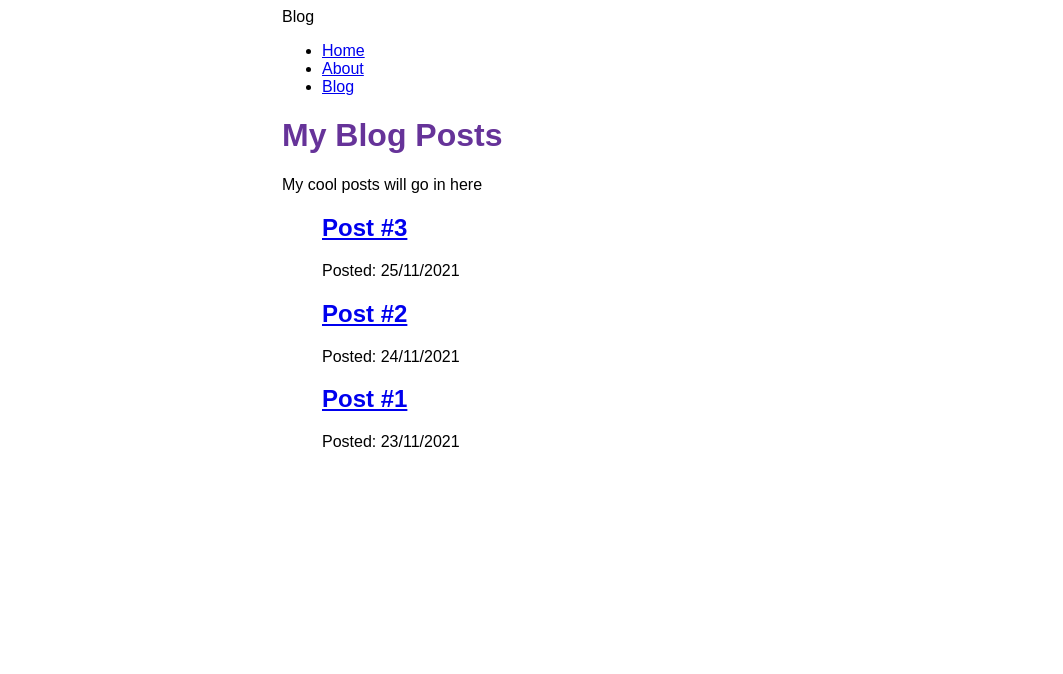
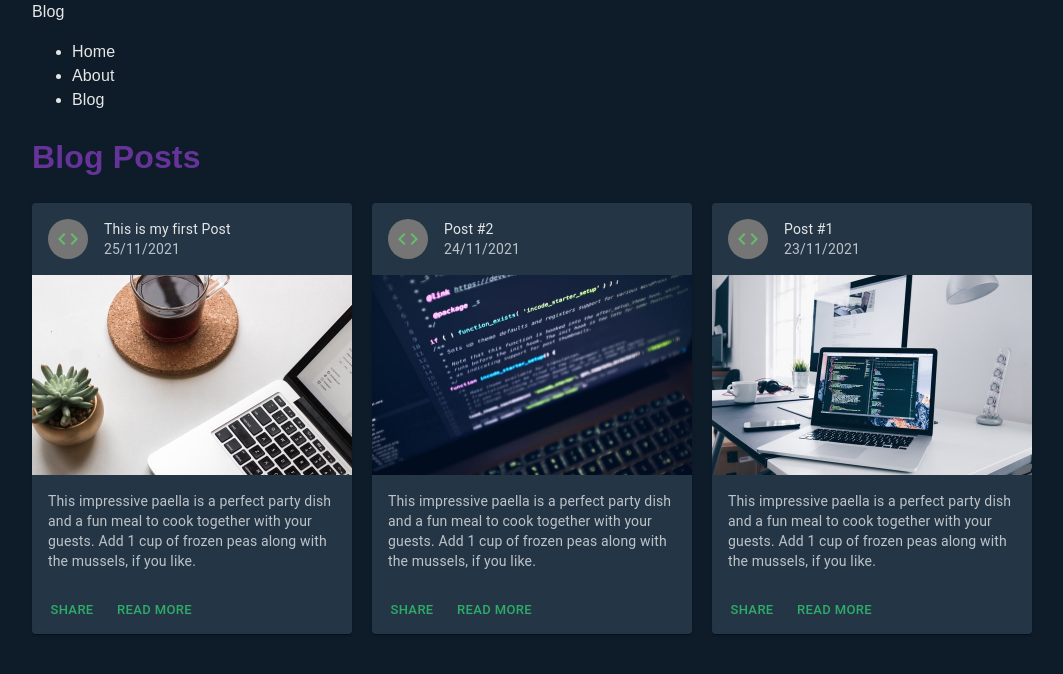
Before and after one commit to DominikMikes/blog, a Gatsby site: page /blog in a window 1280 px wide. Shown: the whole page, without its empty margins (108-1171 px from the left). Built offline with nearby package versions, Linux system fonts and the light colour scheme; Gatsby itself is replaced by a stand-in of ours.

Commit message:
added mui theme, blog card

```diff
--- a/gatsby-config.js
+++ b/gatsby-config.js
@@ -31,6 +31,7 @@ module.exports = {
       },
     },
     "gatsby-plugin-mdx",
-    "gatsby-transformer-sharp"
+    "gatsby-transformer-sharp",
+    "gatsby-plugin-material-ui"
   ],
 };
--- a/src/blog/first-post/index.mdx
+++ b/src/blog/first-post/index.mdx
@@ -2,6 +2,7 @@
 title: 'Post #1'
 date: '2021-11-23'
 hero_image: "./image1.jpg"
+hero_image_thumb: "./image1_thumb.jpg"
 hero_image_alt: "Code Image"
 hero_image_credit_text: "Christopher Gower"
 hero_image_credit_link: "https://unsplash.com/@cgower?utm_source=unsplash&utm_medium=referral&utm_content=creditCopyText"
--- a/src/blog/seconds-post/index.mdx
+++ b/src/blog/seconds-post/index.mdx
@@ -2,6 +2,7 @@
 title: 'Post #2'
 date: '2021-11-24'
 hero_image: "./image2.jpg"
+hero_image_thumb: "./image2_thumb.jpg"
 hero_image_alt: "Code Image"
 hero_image_credit_text: "Luca Bravo"
 hero_image_credit_link: "https://unsplash.com/@lucabravo?utm_source=unsplash&utm_medium=referral&utm_content=creditCopyText"
--- a/src/blog/third-post/index.mdx
+++ b/src/blog/third-post/index.mdx
@@ -1,7 +1,8 @@
 ---
-title: 'Post #3'
+title: 'This is my first Post'
 date: '2021-11-25'
 hero_image: "./image3.jpg"
+hero_image_thumb: "./image3_thumb.jpg"
 hero_image_alt: "Computer Image"
 hero_image_credit_text: "Ben Kolde"
 hero_image_credit_link: "https://unsplash.com/@benkolde?utm_source=unsplash&utm_medium=referral&utm_content=creditCopyText"
--- /dev/null
+++ b/src/components/blog-card/blog-card.css
@@ -0,0 +1,29 @@
+/* .blog-card-header {
+    width: 100%;
+    height: 6rem;
+    overflow: hidden;
+}
+
+.blog-card-header img {
+    width: 100%;
+}
+
+.blog-card-content {
+    width: 100%;
+    height: 5rem;
+    display: flex;
+    align-items: center;
+    text-align: center;
+    flex-wrap: wrap;
+}
+
+.blog-card-content > div {
+    flex: 100%;
+}
+.blog-card-date {
+    text-align: right;
+    padding-right: .5rem;
+}
+.blog-card-title {
+    font-weight: bold;
+} */
--- /dev/null
+++ b/src/components/blog-card/blog-card.js
@@ -0,0 +1,61 @@
+import React from "react";
+import { getImage, GatsbyImage } from "gatsby-plugin-image";
+import { Link } from "gatsby";
+import {
+  Card,
+  CardHeader,
+  CardMedia,
+  CardContent,
+  CardActions,
+  Button,
+  Avatar,
+  Typography,
+} from "@mui/material";
+import CodeIcon from "@mui/icons-material/Code";
+
+import "./blog-card.css";
+
+class BlogCard extends React.Component {
+  getThumbImage(image) {
+    return image ? getImage(image) : "";
+  }
+  render() {
+    return (
+      <Card sx={{ maxWidth: 320 }} className="blog-card">
+        <CardHeader
+          avatar={
+            <Avatar>
+              <CodeIcon color="success"></CodeIcon>
+            </Avatar>
+          }
+          title={this.props.node.frontmatter.title}
+          subheader={this.props.node.frontmatter.date}
+        />
+        <CardMedia sx={{ maxHeight: 200, overflow: "hidden" }}>
+          <GatsbyImage
+            image={this.getThumbImage(
+              this.props.node.frontmatter.hero_image_thumb
+            )}
+            alt={this.props.node.frontmatter.hero_image_alt}
+          />
+        </CardMedia>
+
+        <CardContent>
+          <Typography variant="body2" color="text.secondary">
+            This impressive paella is a perfect party dish and a fun meal to
+            cook together with your guests. Add 1 cup of frozen peas along with
+            the mussels, if you like.
+          </Typography>
+        </CardContent>
+        <CardActions>
+          <Button size="small">Share</Button>
+          <Button size="small">
+            <Link to={`/blog/${this.props.node.slug}`}>Read More</Link>
+          </Button>
+        </CardActions>
+      </Card>
+    );
+  }
+}
+
+export default BlogCard;
--- a/src/components/layout.js
+++ b/src/components/layout.js
@@ -1,13 +1,53 @@
-import * as React from 'react'
-import { Link, useStaticQuery, graphql } from 'gatsby'
+import * as React from "react";
+import { Link, useStaticQuery, graphql } from "gatsby";
 import {
   container,
   heading,
   navLinks,
   navLinkItem,
   navLinkText,
-    siteTitle
-  } from './layout.module.css'
+  siteTitle,
+} from "./layout.module.css";
+import { ThemeProvider, CssBaseline } from "@mui/material";
+import { createTheme, darkScrollbar } from "@mui/material";
+
+const darkTheme = createTheme({
+  palette: {
+    mode: "dark",
+    primary: {
+      main: "#2eac68",
+    },
+    secondary: {
+      main: "#AC2E72",
+    },
+    background: {
+      default: "#0e1c2a",
+      paper: "#182b3c",
+    },
+    text: {
+      primary: "#e6e6e6",
+    },
+  },
+  components: {
+    MuiCssBaseline: {
+      styleOverrides: {
+        body: darkScrollbar(),
+      },
+    },
+  },
+  typography: {
+    h1: {
+      "@media (max-width:768px)": {
+        fontSize: "4rem",
+      },
+    },
+    h3: {
+      "@media (max-width:768px)": {
+        fontSize: "2rem",
+      },
+    },
+  },
+});
 
 const Layout = ({ pageTitle, children }) => {
   const data = useStaticQuery(graphql`
@@ -18,19 +58,27 @@ const Layout = ({ pageTitle, children }) => {
         }
       }
     }
-`)
+  `);
 
   return (
+    <ThemeProvider theme={darkTheme}>
+      <CssBaseline />
       <div className={container}>
-      <title>{pageTitle} | {data.site.siteMetadata.title}</title>
+        <title>
+          {pageTitle} | {data.site.siteMetadata.title}
+        </title>
         <header className={siteTitle}>{data.site.siteMetadata.title}</header>
         <nav>
           <ul className={navLinks}>
             <li className={navLinkItem}>
-            <Link to="/" className={navLinkText}>Home</Link>
+              <Link to="/" className={navLinkText}>
+                Home
+              </Link>
             </li>
             <li className={navLinkItem}>
-            <Link to="/about" className={navLinkText}>About</Link>
+              <Link to="/about" className={navLinkText}>
+                About
+              </Link>
             </li>
             <li className={navLinkItem}>
               <Link to="/blog" className={navLinkText}>
@@ -44,6 +92,7 @@ const Layout = ({ pageTitle, children }) => {
           {children}
         </main>
       </div>
-  )
-}
-export default Layout
+    </ThemeProvider>
+  );
+};
+export default Layout;
--- a/src/components/layout.module.css
+++ b/src/components/layout.module.css
@@ -1,6 +1,6 @@
 .container {
     margin: auto;
-    max-width: 500px;
+    max-width: 1000px;
     font-family: sans-serif;
   }
 
@@ -25,3 +25,8 @@
     font-weight: 700;
     margin: 3rem 0;
   }
+
+  a, a:hover, a:focus, a:active {
+    text-decoration: none;
+    color: inherit;
+  }
--- /dev/null
+++ b/src/pages/blog/blog.css
@@ -0,0 +1,4 @@
+.blog-cards-wrapper {
+    display: flex;
+    justify-content: space-between;
+}
--- a/src/pages/blog/index.js
+++ b/src/pages/blog/index.js
@@ -1,25 +1,22 @@
 import * as React from 'react'
-import { Link, graphql } from 'gatsby'
+import { graphql } from 'gatsby'
 import Layout from '../../components/layout'
+import BlogCard from '../../components/blog-card/blog-card'
+
+import './blog.css'
 
 const BlogPage = ({data}) => {
   return (
-    <Layout pageTitle="My Blog Posts">
-      <p>My cool posts will go in here</p>
-      <ul>
+    <Layout pageTitle="Blog Posts">
+      <div className="blog-cards-wrapper">
       {
           data.allMdx.nodes.map(node => (
             <article key={node.id}>
-              <h2>
-                <Link to={`/blog/${node.slug}`}>
-                  {node.frontmatter.title}
-                </Link>
-              </h2>
-              <p>Posted: {node.frontmatter.date}</p>
+              <BlogCard node={node}></BlogCard>
             </article>
           ))
       }
-      </ul>
+      </div>
     </Layout>
   )
 }
@@ -32,6 +29,12 @@ export const query = graphql`
         frontmatter {
           title
           date(formatString: "DD/MM/YYYY")
+          hero_image_alt
+          hero_image_thumb {
+            childImageSharp {
+              gatsbyImageData
+            }
+          }
         }
         body
         slug
--- a/src/pages/index.js
+++ b/src/pages/index.js
@@ -1,7 +1,6 @@
 import * as React from "react"
 import Layout from "../components/layout"
 import { StaticImage } from "gatsby-plugin-image"
-
 
 // markup
 const IndexPage = () => {
```
Also changed, not shown: package.json (+10 -2 lines), src/pages/about.js (+11 -1 lines), src/blog/first-post/image1_thumb.jpg (added), src/blog/seconds-post/image2_thumb.jpg (added), src/blog/third-post/image3_thumb.jpg (added), 1 other file. Lines whose indentation alone changed are shown as unchanged.
